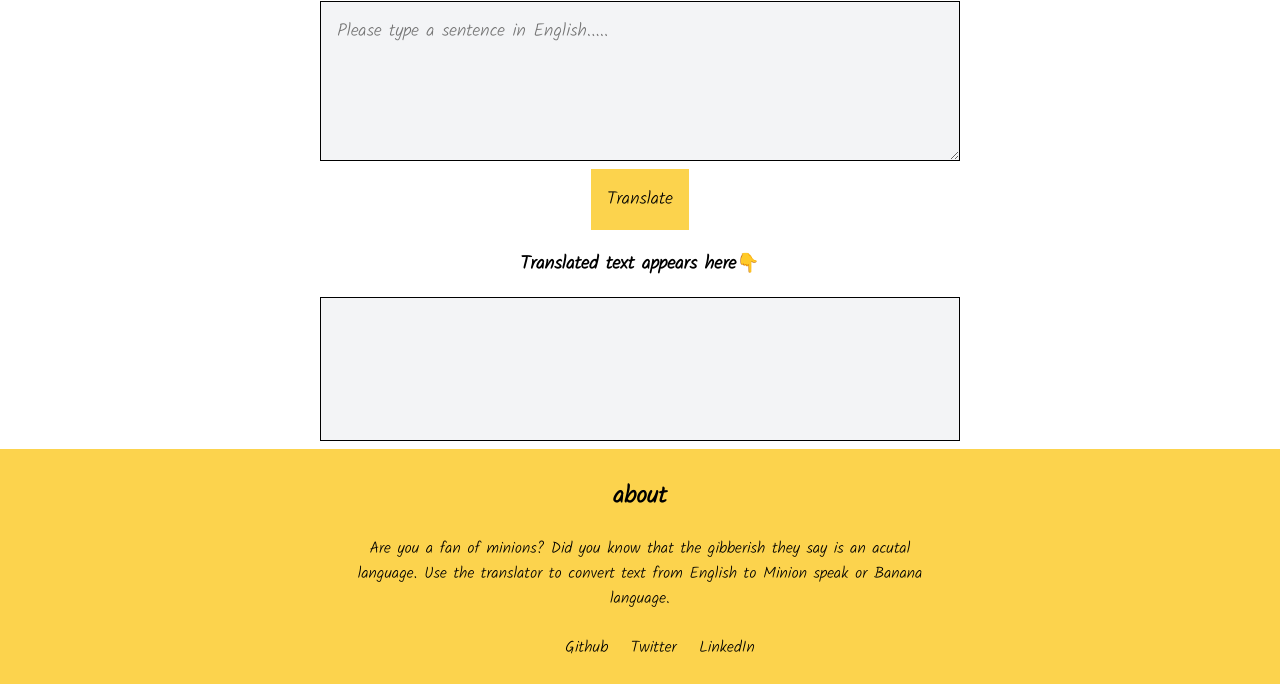
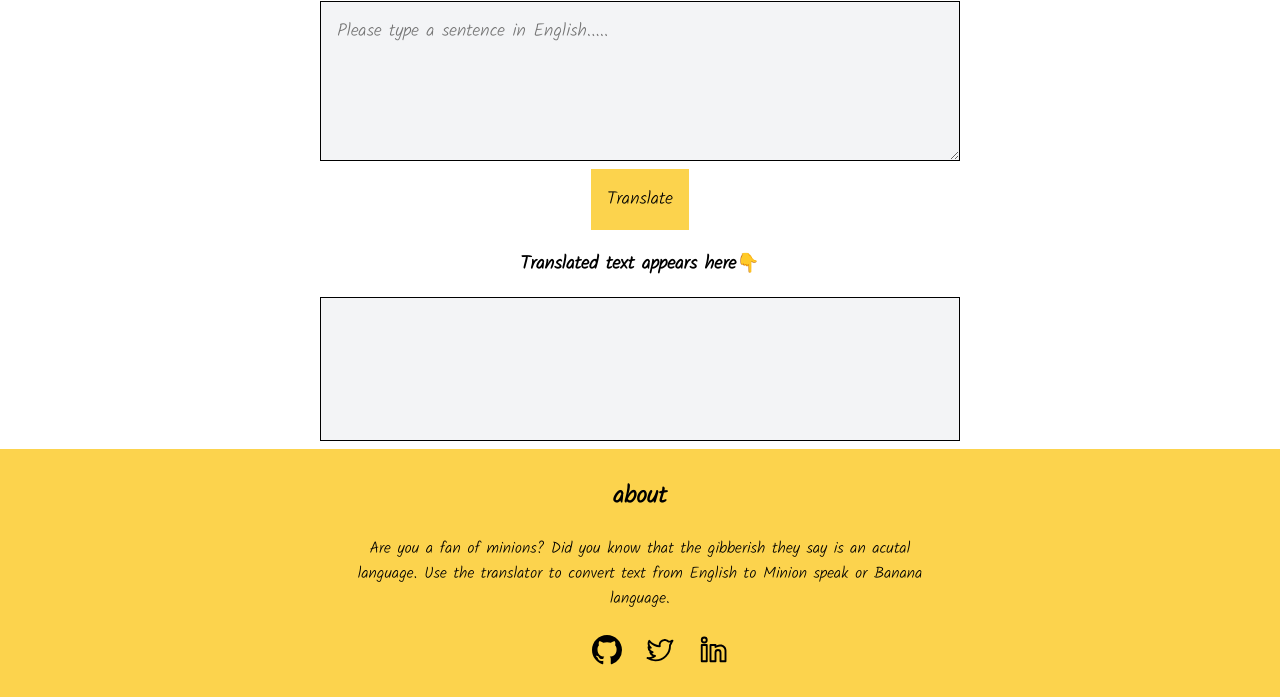
Before and after one commit to SahithiKonduri/banana-speak, a plain HTML site: page index.html in a window 1280 px wide. Shown: the part 419-1116 px from the top of the page. Drawn offline with Linux system fonts and the light colour scheme.

Commit message:
added icons

```diff
--- a/index.html
+++ b/index.html
@@ -27,13 +27,13 @@
             language.</p>
         <ul class="non-bullet-list">
             <li class="inline-list">
-                <a class="link" href="https://github.com/SahithiKonduri">Github</a>
+                <a class="link" href="https://github.com/SahithiKonduri"><img src="images/github.svg" alt="github" height="30" width="30"></a>
             </li>
             <li class="inline-list">
-                <a class="link" href="https://twitter.com/Sahithi_Konduri">Twitter</a>
+                <a class="link" href="https://twitter.com/Sahithi_Konduri"><img src="images/twitter-outline.svg" height="30" width="30"></a>
             </li>
             <li class="inline-list">
-                <a class="link" href="https://www.linkedin.com/in/sahithi-konduri">LinkedIn</a>
+                <a class="link" href="https://www.linkedin.com/in/sahithi-konduri"><img src="images/linkedin-outline.svg" alt="linkedin" height="30" width="30"></a>
             </li>
         </ul>
     </div>
```
Also changed, not shown: images/github.svg (added), images/linkedin-outline.svg (added), images/twitter-outline.svg (added).
